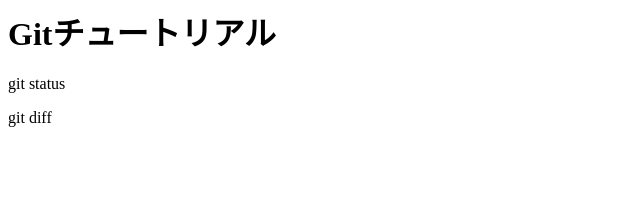
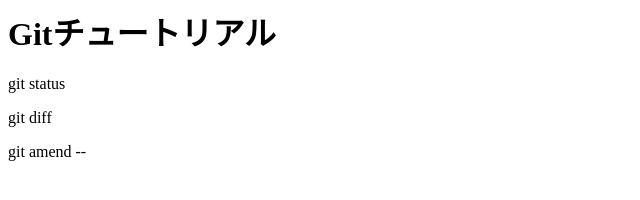
Before and after one commit to sakutti-san/git_tutorial, a plain HTML site: page index.html in a window 1280 px wide. Shown: the full height of the page, 0-640 px from the left. Drawn offline with Linux system fonts and the light colour scheme.

Commit message:
amend check --

```diff
--- a/index.html
+++ b/index.html
@@ -1,3 +1,4 @@
 <h1>Gitチュートリアル</h1>
 <p>git status</p>
 <p>git diff</p>
+<p>git amend --</p>
```
